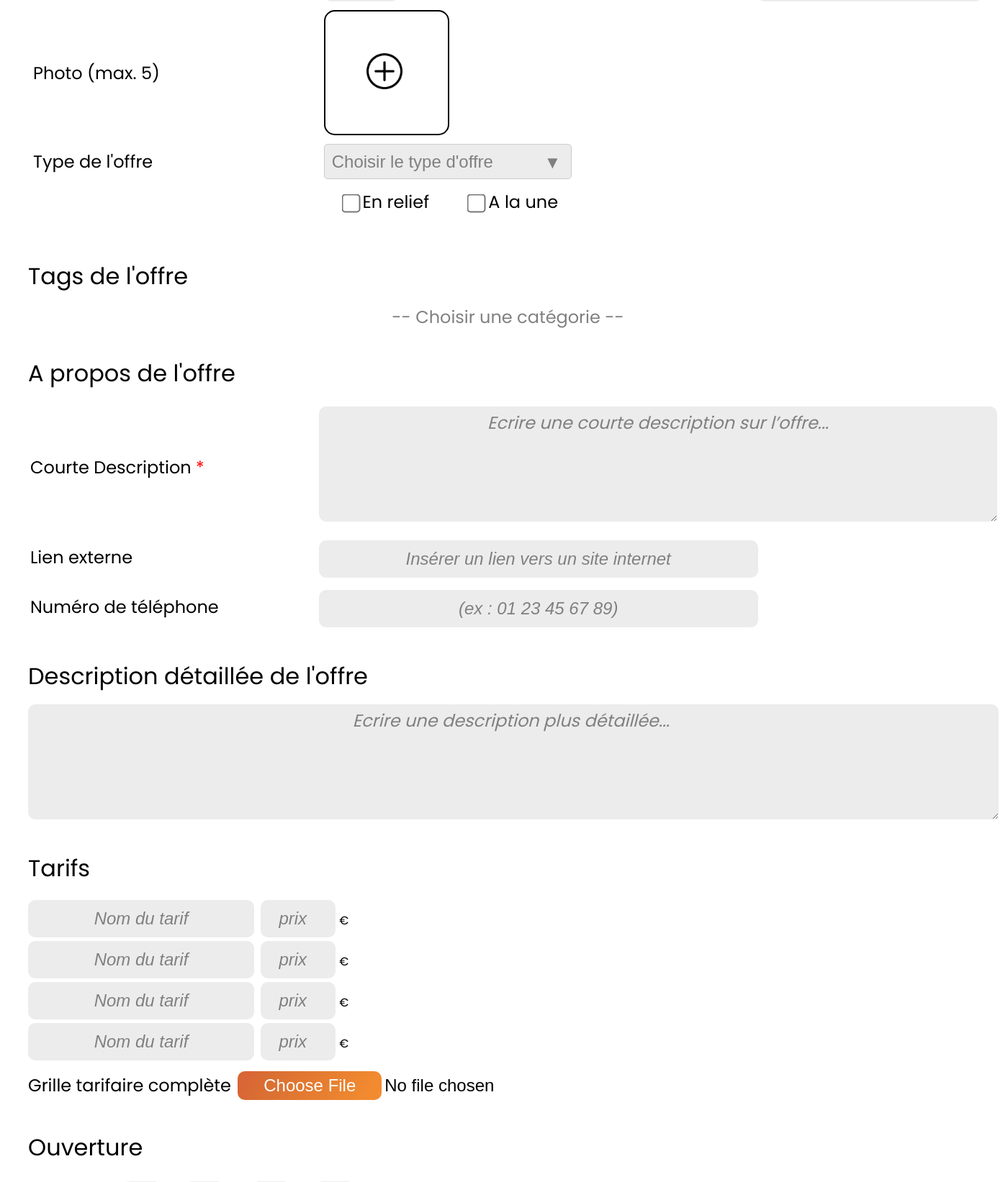
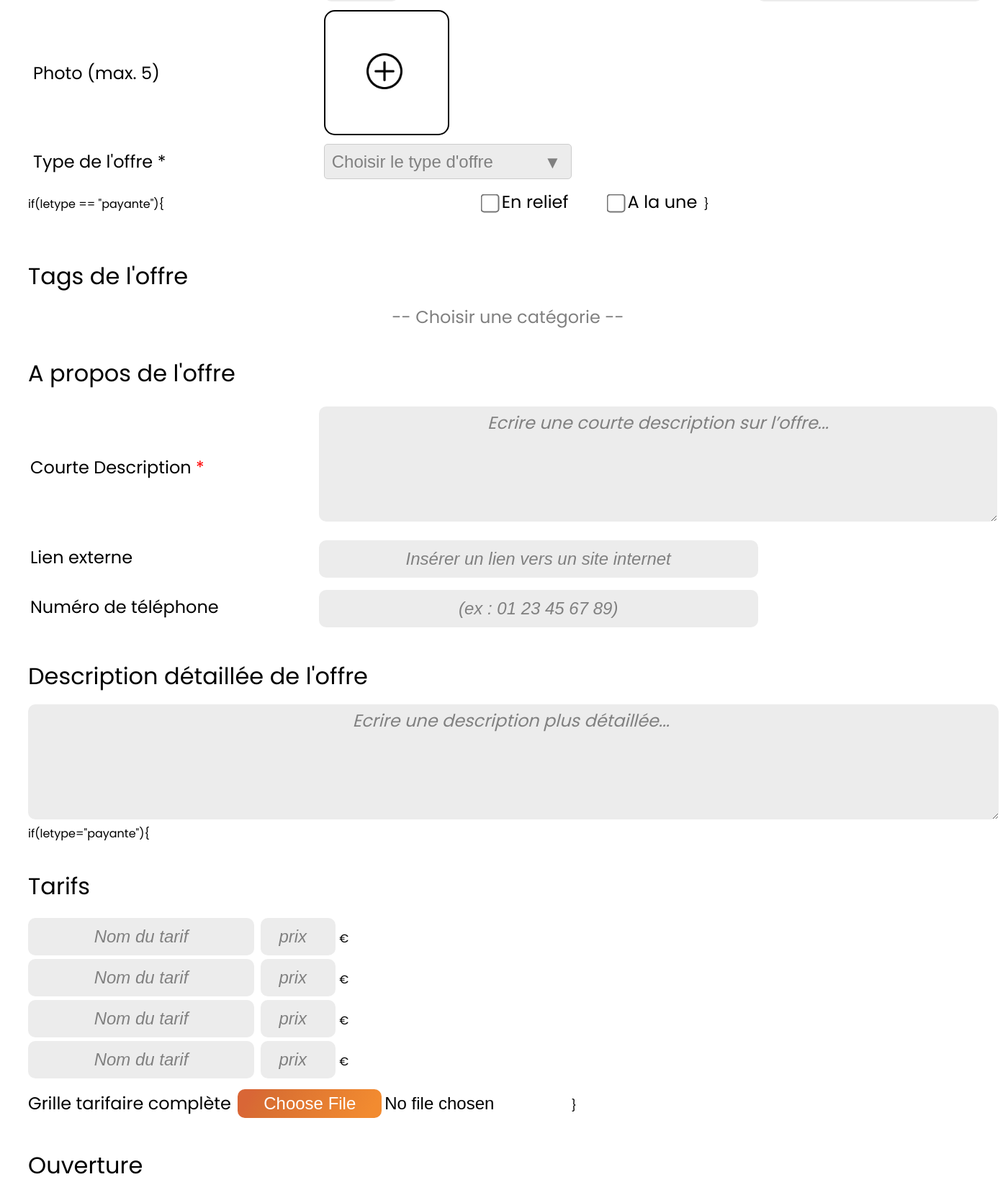
Before and after one commit to trethore/SAE3-PACT-TripEnArvor, a PHP site: page /creationoffrepayante.html in a window 1400 px wide; the page is wider, and only the part inside the window is pictured. Shown: the part 712-2355 px from the top of that part at 72% size. Run offline with PHP 8.4, Linux system fonts and the light colour scheme; some web fonts are replaced.

Commit message:
idee pour php

```diff
--- a/creationoffrepayante.html
+++ b/creationoffrepayante.html
@@ -76,7 +76,7 @@
 
                 </tr>
                 <tr>
-                    <td><label for="type">Type de l'offre</label></td>
+                    <td><label for="type">Type de l'offre <span>*</span></label></td>
                     <td><div class="custom-select-container">
                         <select class="custom-select" id = "type" name = "letype">
                             <option value="">Choisir le type d'offre</option>
@@ -86,8 +86,11 @@
                     </div></td>
                 </tr>
             </table>
+            if(letype == "payante"){
                 <input type="checkbox" id="enRelief" name="enRelief"><label for="enRelief">En relief</label>
                 <input type="checkbox" id="alaune" name="alaune"><label for="alaune">A la une</label>
+            }
+
             </div>
 
             <br>
@@ -117,6 +120,7 @@
             <h3>Description détaillée de l'offre</h3>
             <textarea id="descriptionL" name="descriptionL" placeholder="Ecrire une description plus détaillée... "></textarea>
 
+            if(letype="payante"){
                 <h3>Tarifs</h3>
                 <input type="text" id="tarif1nom" name="tarif1nom" placeholder= "Nom du tarif" required>
                 <input type="number" name="tarif1" min="0" placeholder="prix"><span>€</span>
@@ -132,6 +136,9 @@
                 <br>
                 <label for="grilleT">Grille tarifaire complète</label>
                 <input type="file" id="grilleT" name="grilleT">
+
+            }
+
             <br>
 
 
--- a/style.css
+++ b/style.css
@@ -149,7 +149,7 @@ input[placeholder = "00"]{
   color: var(--gris-toile);
 }
 
-/***Tableaux**/
+/***Tableaux***/
 
 .apropos table, .important table{
   width: 100%;
```
Lines whose indentation alone changed are shown as unchanged.
